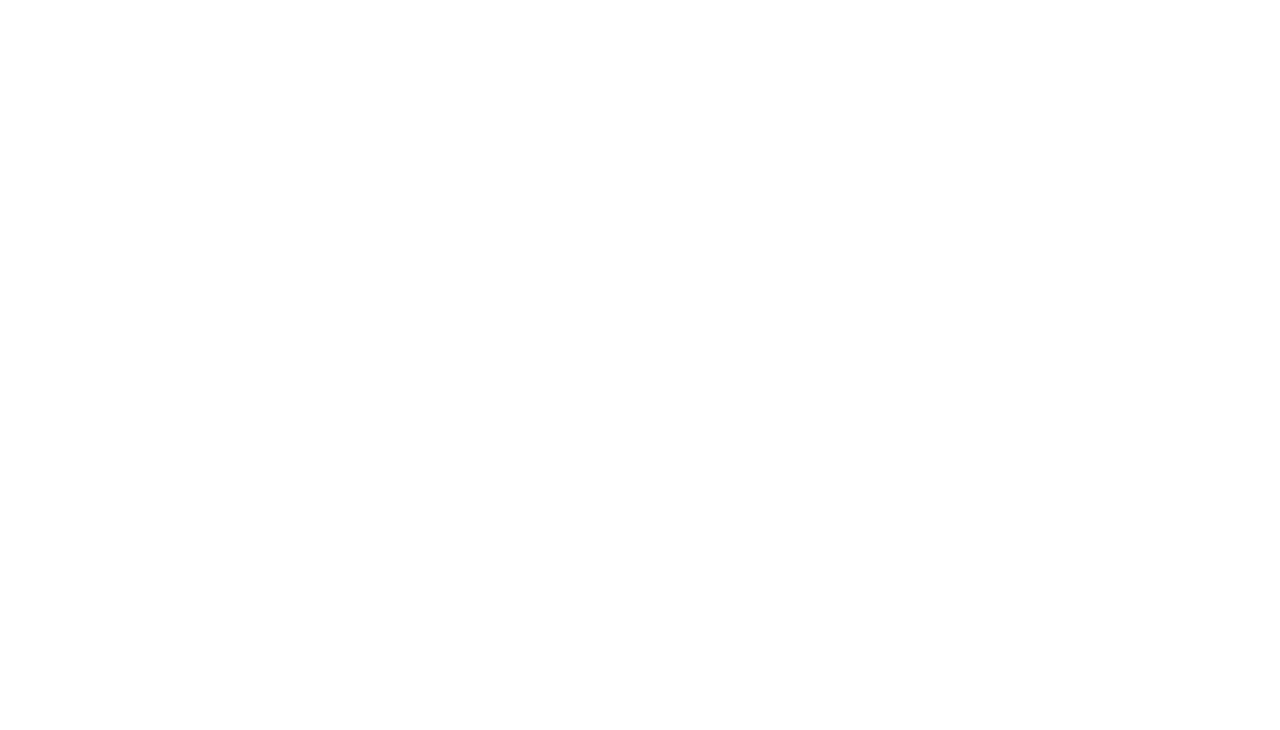
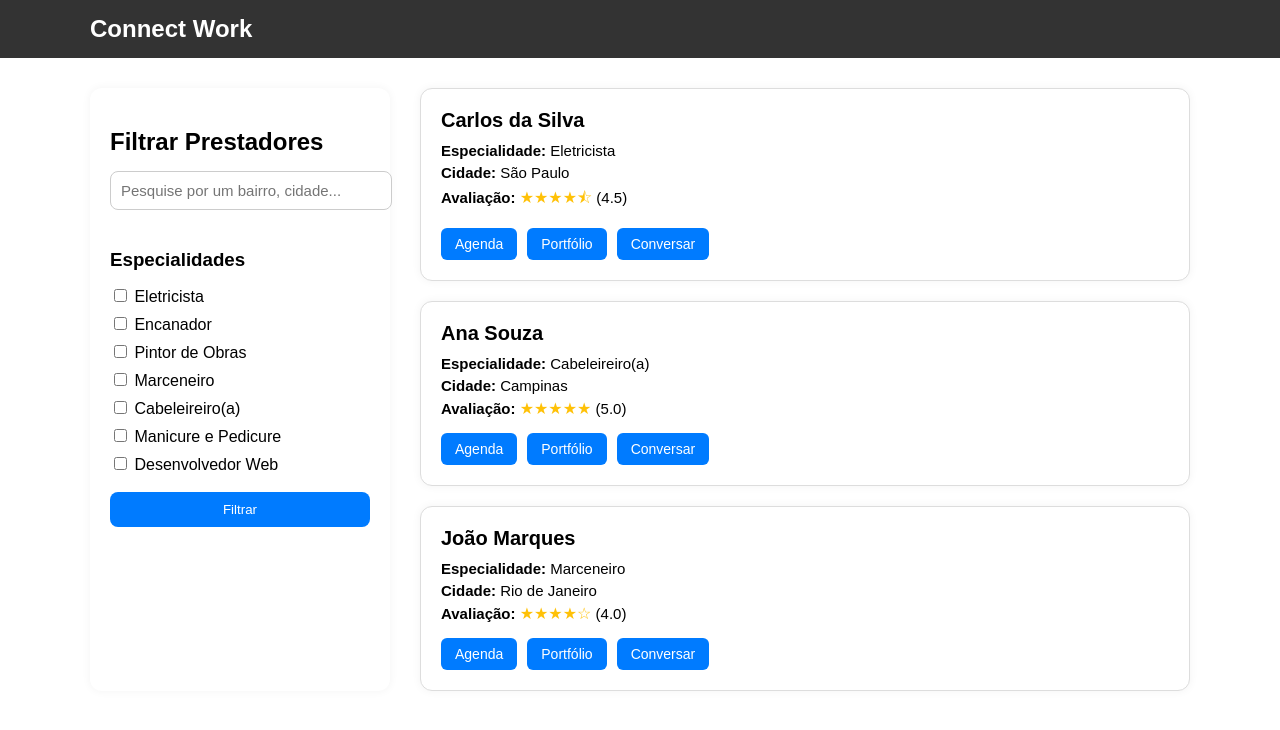
Before and after one commit to manolipe2908/PI---III, a plain HTML site: page busca.html in a window 1280 px wide. Drawn offline with Linux system fonts and the light colour scheme.

Commit message:
Criação e personalização da página de busca

```diff
--- a/busca.html
+++ b/busca.html
@@ -0,0 +1,121 @@
+<!DOCTYPE html>
+<html lang="pt-BR">
+<head>
+  <meta charset="UTF-8">
+  <meta name="viewport" content="width=device-width, initial-scale=1.0">
+  <title>Busca de Prestadores | Connect Work</title>
+  <link rel="stylesheet" href="style.css">
+</head>
+<body>
+  <header>
+    <div class="container">
+      <h1>Connect Work</h1>
+    </div>
+  </header>
+
+  <main class="busca-container">
+    <!-- Coluna esquerda -->
+    <aside class="filtros">
+      <h2>Filtrar Prestadores</h2>
+      <input type="text" id="input-localizacao" placeholder="Pesquise por um bairro, cidade..." />
+
+      <h3>Especialidades</h3>
+      <form id="form-especialidades">
+        <label><input type="checkbox" value="Eletricista"> Eletricista</label>
+        <label><input type="checkbox" value="Encanador"> Encanador</label>
+        <label><input type="checkbox" value="Pintor de Obras"> Pintor de Obras</label>
+        <label><input type="checkbox" value="Marceneiro"> Marceneiro</label>
+        <label><input type="checkbox" value="Cabeleireiro(a)"> Cabeleireiro(a)</label>
+        <label><input type="checkbox" value="Manicure e Pedicure"> Manicure e Pedicure</label>
+        <label><input type="checkbox" value="Desenvolvedor Web"> Desenvolvedor Web</label>
+        <!-- Adicione outras especialidades conforme necessário -->
+        <button type="submit">Filtrar</button>
+      </form>
+    </aside>
+
+    <!-- Coluna direita -->
+    <section class="resultados" id="lista-prestadores">
+      <!-- Os cards serão inseridos por JavaScript -->
+    </section>
+  </main>
+
+  <script>
+    const prestadores = [
+      {
+        nome: "Carlos da Silva",
+        especialidade: "Eletricista",
+        cidade: "São Paulo",
+        avaliacao: 4.5
+      },
+      {
+        nome: "Ana Souza",
+        especialidade: "Cabeleireiro(a)",
+        cidade: "Campinas",
+        avaliacao: 5.0
+      },
+      {
+        nome: "João Marques",
+        especialidade: "Marceneiro",
+        cidade: "Rio de Janeiro",
+        avaliacao: 4.0
+      }
+    ];
+
+    function renderizarEstrelas(nota) {
+      const total = 5;
+      const cheias = Math.floor(nota);
+      const meia = nota % 1 >= 0.5 ? 1 : 0;
+      const vazias = total - cheias - meia;
+      return '★'.repeat(cheias) + '⯪'.repeat(meia) + '☆'.repeat(vazias);
+    }
+
+    function renderizarPrestadores(lista) {
+      const container = document.getElementById('lista-prestadores');
+      container.innerHTML = '';
+      lista.forEach(p => {
+        const card = document.createElement('div');
+        card.classList.add('card-prestador');
+        card.innerHTML = `
+          <h3>${p.nome}</h3>
+          <p><strong>Especialidade:</strong> ${p.especialidade}</p>
+          <p><strong>Cidade:</strong> ${p.cidade}</p>
+          <p><strong>Avaliação:</strong> <span class="estrelas">${renderizarEstrelas(p.avaliacao)}</span> (${p.avaliacao.toFixed(1)})</p>
+          <div class="acoes-card">
+            <button onclick="abrirAgenda('${p.nome}')">Agenda</button>
+            <button onclick="abrirPortfolio('${p.nome}')">Portfólio</button>
+            <button onclick="iniciarConversa('${p.nome}')">Conversar</button>
+          </div>
+        `;
+        container.appendChild(card);
+      });
+    }
+
+    function abrirAgenda(nome) {
+      alert(`Abrindo agenda de ${nome}...`);
+    }
+
+    function abrirPortfolio(nome) {
+      alert(`Exibindo portfólio de ${nome}...`);
+    }
+
+    function iniciarConversa(nome) {
+      window.location.href = "conversas.html?prestador=" + encodeURIComponent(nome);
+    }
+
+    // Filtrar por especialidades
+    document.getElementById('form-especialidades').addEventListener('submit', e => {
+      e.preventDefault();
+      const selecionadas = Array.from(document.querySelectorAll('#form-especialidades input:checked'))
+        .map(input => input.value);
+      const filtrados = selecionadas.length > 0
+        ? prestadores.filter(p => selecionadas.includes(p.especialidade))
+        : prestadores;
+      renderizarPrestadores(filtrados);
+    });
+
+    window.addEventListener('DOMContentLoaded', () => {
+      renderizarPrestadores(prestadores);
+    });
+  </script>
+</body>
+</html>
--- a/style.css
+++ b/style.css
@@ -1131,9 +1131,190 @@ input[type="file"] {
   background-color: #f2f2f2;
 }
 
-/* Posicionamento para o campo de busca com autocomplete */
-.busca-servico {
-  position: relative;
-  max-width: 400px;
-  margin: auto;
+/* Container principal da busca */
+.busca-container {
+  display: flex;
+  gap: 30px;
+  max-width: 1100px;
+  margin: 40px auto;
+  padding: 0 20px;
 }
+
+/* Coluna esquerda - Filtros */
+.filtros {
+  flex: 1;
+  min-width: 260px;
+  background-color: #fff;
+  padding: 20px;
+  border-radius: 12px;
+  box-shadow: 0 0 10px rgba(0,0,0,0.05);
+}
+
+.filtros h2,
+.filtros h3 {
+  margin-bottom: 15px;
+}
+
+.filtros input[type="text"] {
+  width: 100%;
+  padding: 10px;
+  font-size: 15px;
+  border-radius: 8px;
+  border: 1px solid #ccc;
+  margin-bottom: 20px;
+}
+
+.lista-especialidades label {
+  display: block;
+  margin-bottom: 8px;
+  font-size: 15px;
+}
+
+#btn-filtrar {
+  margin-top: 15px;
+  padding: 10px 16px;
+  font-size: 15px;
+  background-color: #007bff;
+  color: white;
+  border: none;
+  border-radius: 8px;
+  cursor: pointer;
+  width: 100%;
+}
+
+#btn-filtrar:hover {
+  background-color: #0056b3;
+}
+
+/* Coluna direita - Resultados */
+.resultados {
+  flex: 2;
+  display: flex;
+  flex-direction: column;
+  gap: 20px;
+}
+
+/* Card de prestador */
+.card-prestador {
+  background-color: #fff;
+  padding: 20px;
+  border-radius: 12px;
+  border: 1px solid #ddd;
+  box-shadow: 0 0 10px rgba(0,0,0,0.05);
+  transition: 0.3s;
+}
+
+.card-prestador:hover {
+  box-shadow: 0 0 15px rgba(0,0,0,0.1);
+}
+
+.card-prestador h3 {
+  margin: 0 0 10px;
+  font-size: 20px;
+}
+
+.card-prestador p {
+  margin: 5px 0;
+  font-size: 15px;
+}
+
+/* Avaliação */
+.avaliacao-prestador {
+  margin-top: 10px;
+  font-size: 16px;
+  display: flex;
+  align-items: center;
+  gap: 8px;
+}
+
+.estrelas .estrela {
+  color: #ffc107;
+  font-size: 18px;
+}
+
+.nota-media {
+  font-size: 14px;
+  color: #555;
+}
+
+.busca-container {
+  display: flex;
+  gap: 30px;
+  max-width: 1100px;
+  margin: 30px auto;
+  padding: 0 20px;
+}
+
+.filtros {
+  flex: 1;
+  max-width: 300px;
+}
+
+.filtros input[type="text"] {
+  width: 100%;
+  padding: 10px;
+  margin-bottom: 20px;
+  border-radius: 8px;
+  border: 1px solid #ccc;
+}
+
+.filtros form {
+  display: flex;
+  flex-direction: column;
+  gap: 8px;
+}
+
+.filtros button {
+  margin-top: 10px;
+  padding: 10px;
+  background-color: #007bff;
+  color: white;
+  border: none;
+  border-radius: 8px;
+  cursor: pointer;
+}
+
+.resultados {
+  flex: 3;
+  display: flex;
+  flex-direction: column;
+  gap: 20px;
+}
+
+.card-prestador {
+  background-color: #fff;
+  border: 1px solid #ddd;
+  padding: 20px;
+  border-radius: 12px;
+  box-shadow: 0 0 10px rgba(0,0,0,0.05);
+}
+
+.card-prestador h3 {
+  margin-top: 0;
+}
+
+.estrelas {
+  color: #ffc107;
+  font-size: 16px;
+}
+
+.acoes-card {
+  margin-top: 15px;
+  display: flex;
+  gap: 10px;
+  flex-wrap: wrap;
+}
+
+.acoes-card button {
+  padding: 8px 14px;
+  border: none;
+  border-radius: 6px;
+  background-color: #007bff;
+  color: white;
+  cursor: pointer;
+  font-size: 14px;
+}
+
+.acoes-card button:hover {
+  background-color: #0056b3;
+}
```
